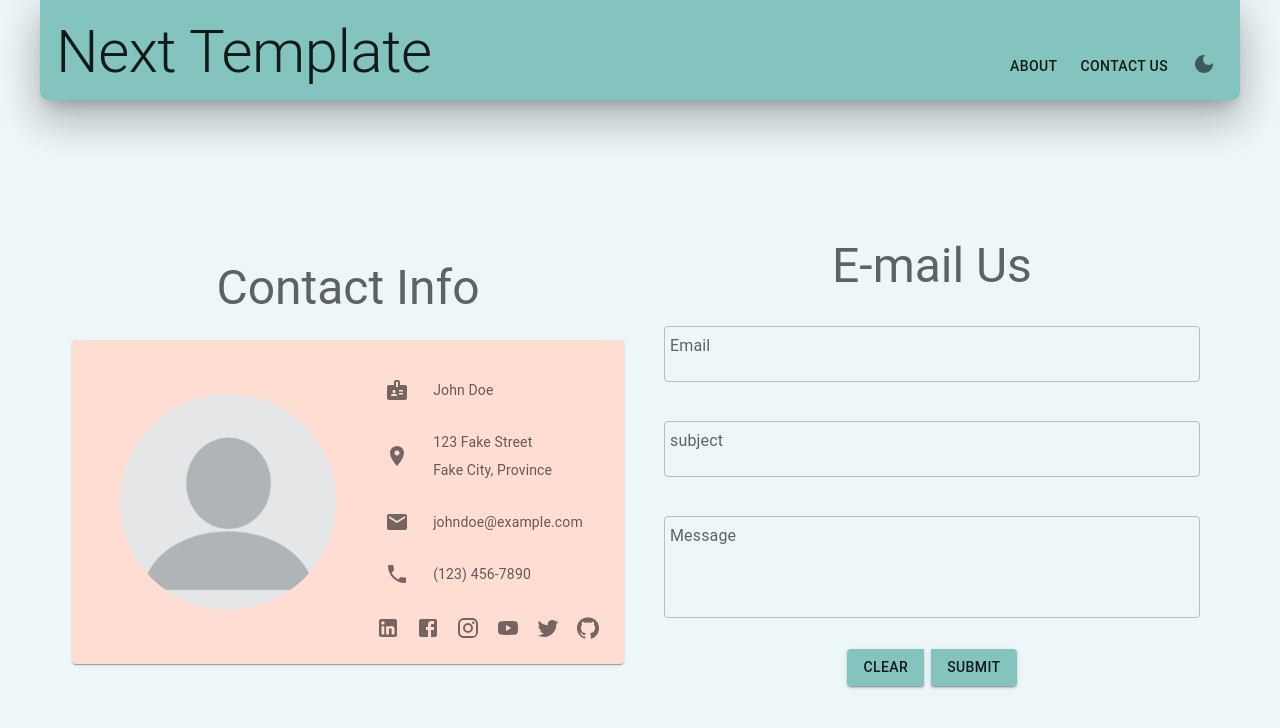
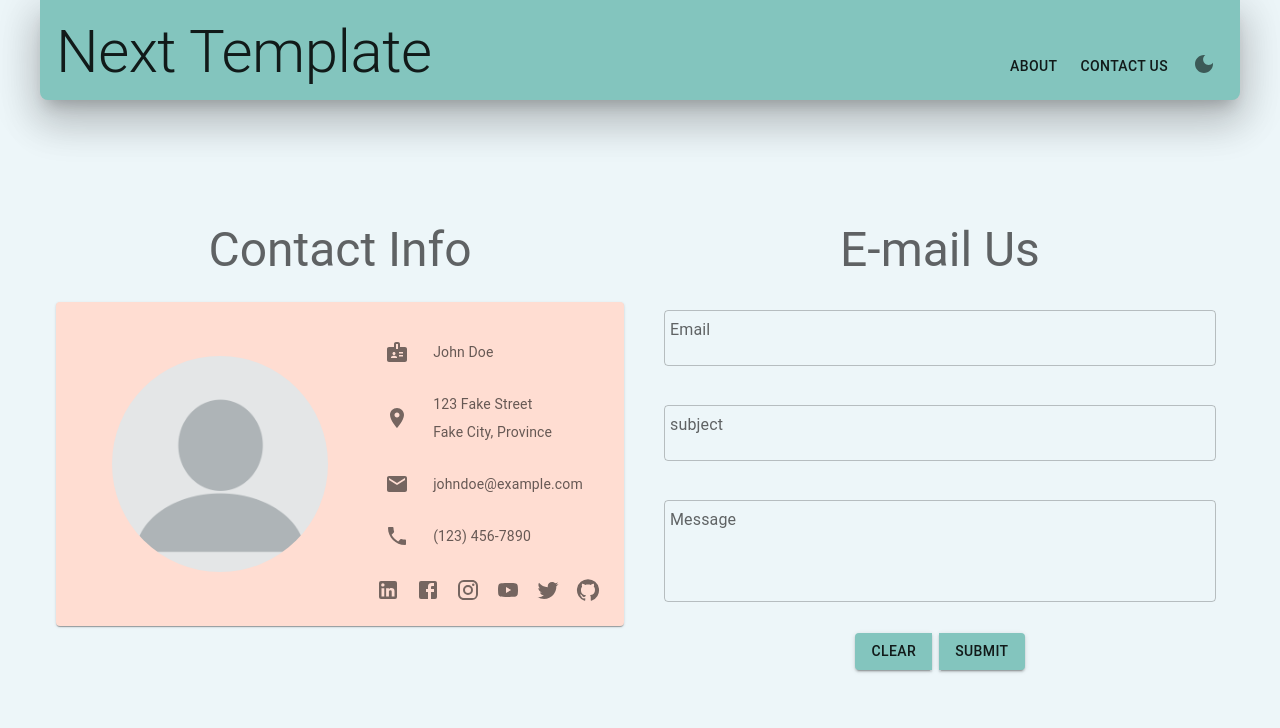
Before and after one commit to timjquigg/next-template, a Next.js app: page /contact in a window 1280 px wide. Shown: the top 728 px of the page. Built offline with nearby package versions, Linux system fonts and the light colour scheme.

Commit message:
Fix scrolling on contact page

```diff
--- /dev/null
+++ b/components/contact/contactForm.styles.tsx
@@ -0,0 +1,43 @@
+import { SxProps } from "@mui/material";
+import { ThemeOptions } from "@mui/system";
+
+export const gridStyle: SxProps = {
+  display: "flex",
+  justifyContent: "center",
+  p: 0,
+};
+
+export const boxStyle = (bodyHeight: number, large: boolean): SxProps => {
+  return {
+    display: "flex",
+    flexDirection: "column",
+    alignItems: "center",
+    justifyContent: large ? "center" : "flex-start",
+    mt: large ? 0 : "1rem",
+    pt: large ? 0 : "2rem",
+
+    // justifyContent: "flex-start",
+    width: "100%",
+    maxWidth: "600px",
+    height: bodyHeight,
+  };
+};
+
+export const formStyle: SxProps = {
+  width: "100%",
+  m: "0",
+  p: "1rem",
+  textAlign: "center",
+  // bgcolor: (theme: ThemeOptions) => theme?.palette?.primary.main,
+};
+
+export const textFieldStyle: SxProps = {
+  mx: "0",
+  // my: "0.5rem",
+  p: "0.5rem",
+  color: (theme: ThemeOptions) => theme?.palette?.secondary.main,
+};
+
+export const buttonStyle: SxProps = {
+  mx: "0.5rem",
+};
--- a/components/contact/contactForm.tsx
+++ b/components/contact/contactForm.tsx
@@ -6,9 +6,19 @@ import {
   Button,
   ButtonGroup,
   Typography,
+  useMediaQuery,
+  Theme,
 } from "@mui/material";
 import Grid from "@mui/material/Unstable_Grid2";
 import useWindowDimensions from "@/hooks/useWindowDimensions";
+
+import {
+  gridStyle,
+  boxStyle,
+  formStyle,
+  textFieldStyle,
+  buttonStyle,
+} from "./contactForm.styles";
 
 import { ThemeOptions } from "@mui/system";
 import { useState } from "react";
@@ -21,44 +31,45 @@ type Props = {
   xl?: number;
 };
 
-const gridStyle: SxProps = {
-  display: "flex",
-  justifyContent: "center",
-};
+// const gridStyle: SxProps = {
+//   display: "flex",
+//   justifyContent: "center",
+// };
 
-const boxStyle = (bodyHeight: number): SxProps => {
-  return {
-    display: "flex",
-    flexDirection: "column",
-    alignItems: "center",
-    justifyContent: "center",
-    width: "100%",
-    maxWidth: "600px",
-    height: bodyHeight,
-  };
-};
+// const boxStyle = (bodyHeight: number): SxProps => {
+//   return {
+//     display: "flex",
+//     flexDirection: "column",
+//     alignItems: "center",
+//     justifyContent: "center",
+//     width: "100%",
+//     maxWidth: "600px",
+//     height: bodyHeight,
+//   };
+// };
 
-const formStyle: SxProps = {
-  width: "100%",
-  m: "0",
-  p: "1rem",
-  textAlign: "center",
-  // bgcolor: (theme: ThemeOptions) => theme?.palette?.primary.main,
-};
+// const formStyle: SxProps = {
+//   width: "100%",
+//   m: "0",
+//   p: "1rem",
+//   textAlign: "center",
+//   // bgcolor: (theme: ThemeOptions) => theme?.palette?.primary.main,
+// };
 
-const textFieldStyle: SxProps = {
-  mx: "0",
-  // my: "0.5rem",
-  p: "0.5rem",
-  color: (theme: ThemeOptions) => theme?.palette?.secondary.main,
-};
+// const textFieldStyle: SxProps = {
+//   mx: "0",
+//   // my: "0.5rem",
+//   p: "0.5rem",
+//   color: (theme: ThemeOptions) => theme?.palette?.secondary.main,
+// };
 
-const buttonStyle: SxProps = {
-  mx: "0.5rem",
-};
+// const buttonStyle: SxProps = {
+//   mx: "0.5rem",
+// };
 
 export default function ContactForm(props: Props) {
   const { bodyHeight } = useWindowDimensions();
+  const large = useMediaQuery((theme: Theme) => theme.breakpoints.up("md"));
 
   const [email, setEmail] = useState("");
   const [subject, setSubject] = useState("");
@@ -125,7 +136,7 @@ export default function ContactForm(props: Props) {
       xl={props.xl}
       sx={gridStyle}
     >
-      <Box id="email_us" sx={boxStyle(bodyHeight)}>
+      <Box id="email_us" sx={boxStyle(bodyHeight, large)}>
         <Typography variant="h3">E-mail Us</Typography>
         <Box sx={formStyle}>
           <TextField
--- a/components/contact/contactInfo.tsx
+++ b/components/contact/contactInfo.tsx
@@ -41,6 +41,7 @@ type Props = {
 const gridStyle: SxProps = {
   display: "flex",
   justifyContent: "center",
+  p: 0,
 };
 
 const boxStyle = (bodyHeight: number): SxProps => {
@@ -48,7 +49,7 @@ const boxStyle = (bodyHeight: number): SxProps => {
     display: "flex",
     flexDirection: "column",
     alignItems: "center",
-    justifyContent: "center",
+    // justifyContent: "center",
     width: "100%",
     maxWidth: "600px",
     height: bodyHeight,
@@ -84,9 +85,6 @@ const imageStyle = (
   xLarge: boolean
 ): SxProps => {
   let diameter = contactCardHeight / 3;
-  console.log(
-    `small: ${small}\nmedium: ${medium}\nlarge: ${large}\nxLarge: ${xLarge}`
-  );
 
   if (medium) {
     diameter = contactCardHeight / 2.5;
@@ -115,7 +113,6 @@ export default function ContactInfo(props: Props) {
   const large = useMediaQuery((theme: Theme) => theme.breakpoints.up("md"));
   const xLarge = useMediaQuery((theme: Theme) => theme.breakpoints.up("lg"));
 
-  console.log(contactCardHeight, bodyHeight);
   return (
     <Grid
       xs={props.xs}
--- a/components/contact/index.tsx
+++ b/components/contact/index.tsx
@@ -1,18 +1,28 @@
-import { Box } from "@mui/material";
+import { Box, useMediaQuery, Theme } from "@mui/material";
 import Grid from "@mui/material/Unstable_Grid2";
 import { SxProps } from "@mui/system";
 import ContactForm from "@/components/contact/contactForm";
 import ContactInfo from "./contactInfo";
 import useWindowDimensions from "@/hooks/useWindowDimensions";
 
-const containerStyle: SxProps = {
-  // overflow: "hidden",
-  p: "1rem",
+const containerStyle = (bodyHeight: number, large: boolean): SxProps => {
+  return {
+    overflow: large ? "hidden" : "",
+    py: "0",
+    display: "flex",
+    flexDirection: "row",
+    alignItems: "baseline",
+    height: bodyHeight,
+    // border: "solid red",
+  };
 };
 
 export default function ContactPage() {
+  const { bodyHeight } = useWindowDimensions();
+  const large = useMediaQuery((theme: Theme) => theme.breakpoints.up("md"));
+
   return (
-    <Grid container columns={12} sx={containerStyle}>
+    <Grid container columns={12} sx={containerStyle(bodyHeight, large)}>
       <ContactInfo lg={6} md={6} sm={12} xs={12} />
       <ContactForm lg={6} md={6} sm={12} xs={12} />
     </Grid>
--- a/components/homePage/section3.tsx
+++ b/components/homePage/section3.tsx
@@ -8,6 +8,7 @@ import { pageThree } from "@/lib/data";
 const containerStyle: SxProps = {
   // m: "1rem",
   p: "1rem",
+  my: "1rem",
 };
 
 const boxStyle = (bodyHeight: number): SxProps => {
--- a/hooks/useWindowDimensions.ts
+++ b/hooks/useWindowDimensions.ts
@@ -1,7 +1,8 @@
 import { useState, useEffect } from "react";
 
 function getWindowDimensions() {
-  const { innerWidth: width, innerHeight: height } = window;
+  // const { innerWidth: width, innerHeight: height } = window;
+  const { clientWidth: width, clientHeight: height } = document.documentElement;
   return {
     width,
     height,
@@ -11,9 +12,9 @@ function getWindowDimensions() {
 function getElementHeights(height: number) {
   const contactHeight =
     document.getElementById("contactCard")?.clientHeight ?? 0;
-  console.log(contactHeight);
   const bannerHeight = document.getElementById("banner")?.clientHeight ?? 0;
   const bodyHeight = height - bannerHeight;
+  console.log({ bannerHeight }, { bodyHeight }, { contactHeight });
   return { contactHeight, bannerHeight, bodyHeight };
 }
 
--- a/pages/about.tsx
+++ b/pages/about.tsx
@@ -6,7 +6,7 @@ import { about } from "@/lib/data";
 
 const containerStyle: SxProps = {
   // m: "1rem",
-  p: "1rem",
+  px: "1rem",
 };
 
 const boxStyle = (bodyHeight: number): SxProps => {
--- a/pages/contact.tsx
+++ b/pages/contact.tsx
@@ -1,4 +1,5 @@
 import ContactPage from "@/components/contact";
+import { Box } from "@mui/material";
 
 export default function About() {
   return <ContactPage />;
--- a/pages/index.tsx
+++ b/pages/index.tsx
@@ -18,6 +18,7 @@ export default function Home() {
         <link rel="icon" href="/favicon.ico" />
       </Head>
       <main style={{ padding: 0 }}>
+        {/* <main> */}
         <HomePage />
       </main>
     </>
```
